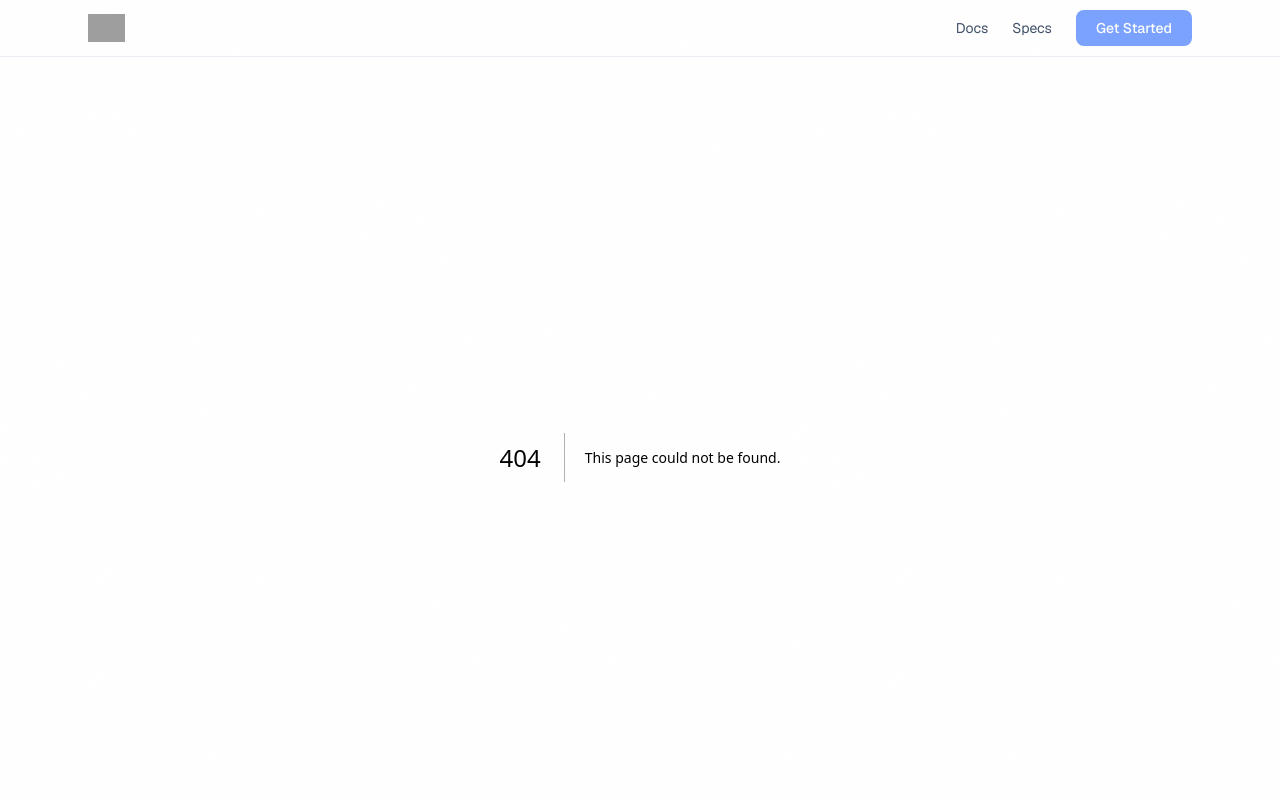
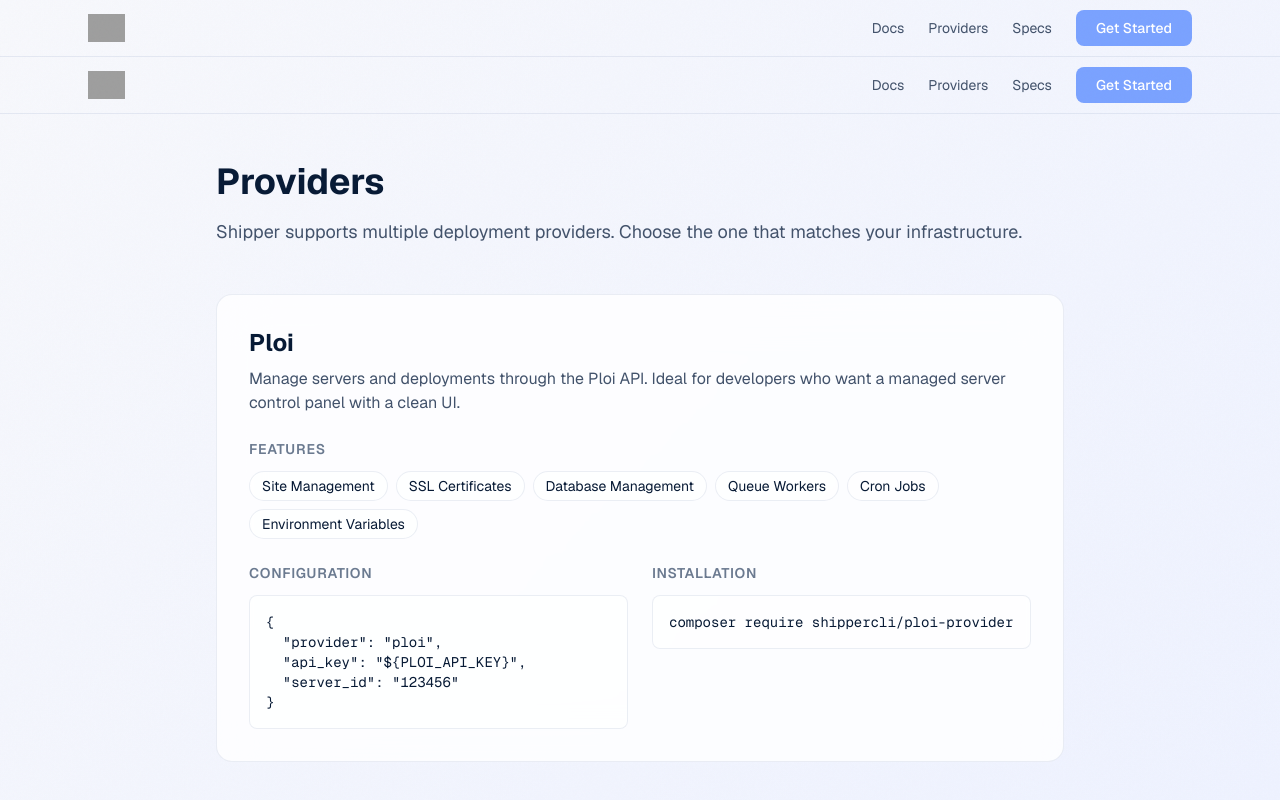
Before and after one commit to shippercli/website, a Next.js app: page /providers in a window 1280 px wide. Before the commit this address had no page. Shown: the top 800 px of the page. Built offline with nearby package versions, Linux system fonts and the light colour scheme; grey boxes are pictures that could not be loaded.

Commit message:
Add providers page, CTAs, and cPanel support

```diff
--- a/app/page.tsx
+++ b/app/page.tsx
@@ -134,7 +134,7 @@
               {[
                 {
                   title: "Provider Agnostic",
-                  desc: "Ploi, Forge, and more. One config, any provider.",
+                  desc: "Ploi, Forge, cPanel, and more. One config, any provider.",
                 },
                 {
                   title: "Plan & Apply",
@@ -185,6 +185,25 @@
             <h2 className="text-2xl font-semibold mb-6" style={{ color: "var(--foreground)" }}>
               Ready to ship?
             </h2>
+            <div className="flex flex-col sm:flex-row gap-4 justify-center mb-8">
+              <a
+                href="/docs"
+                className="inline-flex items-center justify-center gap-2 px-6 py-3 rounded-xl font-medium transition-all"
+                style={{ background: "var(--accent)", color: "white" }}
+              >
+                <svg className="w-5 h-5" fill="none" stroke="currentColor" viewBox="0 0 24 24">
+                  <path strokeLinecap="round" strokeLinejoin="round" strokeWidth={2} d="M13 7l5 5m0 0l-5 5m5-5H6" />
+                </svg>
+                Get Started
+              </a>
+              <a
+                href="/providers"
+                className="inline-flex items-center justify-center gap-2 px-6 py-3 rounded-xl font-medium border transition-all"
+                style={{ borderColor: "var(--border)", color: "var(--text-secondary)" }}
+              >
+                View Providers
+              </a>
+            </div>
             <code
               className="rounded-xl px-8 py-4 font-mono text-sm inline-block border"
               style={{
--- /dev/null
+++ b/app/providers/page.tsx
@@ -0,0 +1,117 @@
+import Nav from "@/components/nav";
+
+const providers = [
+  {
+    name: "Ploi",
+    slug: "ploi",
+    description: "Manage servers and deployments through the Ploi API. Ideal for developers who want a managed server control panel with a clean UI.",
+    features: ["Site Management", "SSL Certificates", "Database Management", "Queue Workers", "Cron Jobs", "Environment Variables"],
+    config: {
+      provider: "ploi",
+      api_key: "${PLOI_API_KEY}",
+      server_id: "123456",
+    },
+    install: "composer require shippercli/ploi-provider",
+  },
+  {
+    name: "Laravel Forge",
+    slug: "forge",
+    description: "Deploy to servers managed by Laravel Forge. Perfect for Laravel applications with built-in Composer, queue, and SSL support.",
+    features: ["Site Management", "SSL Certificates (Let's Encrypt)", "Database Management", "Queue Workers", "Git Deployment", "Daemon Commands"],
+    config: {
+      provider: "forge",
+      api_token: "${FORGE_API_TOKEN}",
+      server_id: "789012",
+    },
+    install: "composer global require laravel/forge-sdk",
+  },
+  {
+    name: "cPanel",
+    slug: "cpanel",
+    description: "Automate deployments to shared cPanel hosting accounts. Works with any cPanel provider that gives you API access.",
+    features: ["Git Version Control", "Domain Management", "Database Management", "SSL Certificates"],
+    config: {
+      provider: "cpanel",
+      host: "cpanel.example.com",
+      port: 2083,
+      username: "myuser",
+      api_token: "${CPANEL_API_TOKEN}",
+    },
+    install: "Already included in core Shipper",
+  },
+];
+
+export default function ProvidersPage() {
+  return (
+    <div className="flex flex-col flex-1">
+      <Nav />
+
+      <main className="flex-1 min-w-0">
+        <div className="max-w-4xl mx-auto px-6 py-12">
+          <h1 className="text-4xl font-bold mb-4">Providers</h1>
+          <p className="text-lg text-[var(--text-secondary)] mb-12">
+            Shipper supports multiple deployment providers. Choose the one that matches your infrastructure.
+          </p>
+
+          <div className="space-y-12">
+            {providers.map((provider) => (
+              <div key={provider.slug} className="border border-[var(--border)] rounded-2xl p-8 backdrop-blur-xl" style={{ background: "var(--surface)" }}>
+                <div className="mb-6">
+                  <h2 className="text-2xl font-bold mb-2">{provider.name}</h2>
+                  <p className="text-[var(--text-secondary)]">{provider.description}</p>
+                </div>
+
+                <div className="mb-6">
+                  <h3 className="text-sm font-semibold uppercase tracking-wider text-[var(--text-muted)] mb-3">Features</h3>
+                  <div className="flex flex-wrap gap-2">
+                    {provider.features.map((feature) => (
+                      <span
+                        key={feature}
+                        className="px-3 py-1 text-sm rounded-full border border-[var(--border)]"
+                        style={{ background: "var(--surface-glass)" }}
+                      >
+                        {feature}
+                      </span>
+                    ))}
+                  </div>
+                </div>
+
+                <div className="grid md:grid-cols-2 gap-6">
+                  <div>
+                    <h3 className="text-sm font-semibold uppercase tracking-wider text-[var(--text-muted)] mb-3">Configuration</h3>
+                    <pre className="p-4 rounded-lg border border-[var(--border)] text-sm font-mono overflow-x-auto" style={{ background: "var(--surface-glass)" }}>
+                      <code>{JSON.stringify(provider.config, null, 2)}</code>
+                    </pre>
+                  </div>
+
+                  <div>
+                    <h3 className="text-sm font-semibold uppercase tracking-wider text-[var(--text-muted)] mb-3">Installation</h3>
+                    <pre className="p-4 rounded-lg border border-[var(--border)] text-sm font-mono overflow-x-auto" style={{ background: "var(--surface-glass)" }}>
+                      <code>{provider.install}</code>
+                    </pre>
+                  </div>
+                </div>
+              </div>
+            ))}
+          </div>
+
+          <div className="mt-12 p-6 border border-[var(--border)] rounded-2xl text-center backdrop-blur-xl" style={{ background: "var(--surface)" }}>
+            <h3 className="font-semibold mb-2">Missing your provider?</h3>
+            <p className="text-sm text-[var(--text-secondary)] mb-4">
+              Shipper has a plugin architecture. Adding new providers is straightforward.
+            </p>
+            <a
+              href="https://github.com/shippercli/cli/issues/new"
+              target="_blank"
+              rel="noopener noreferrer"
+              className="inline-flex items-center gap-2 px-4 py-2 rounded-lg text-sm font-medium transition-colors"
+              style={{ background: "var(--accent)", color: "white" }}
+            >
+              Request a Provider
+            </a>
+          </div>
+        </div>
+      </main>
+    </div>
+  );
+}
--- a/components/nav.tsx
+++ b/components/nav.tsx
@@ -23,6 +23,7 @@
 
         <div className="hidden sm:flex items-center gap-6 text-sm">
           <Link href="/docs" style={{ color: active === "docs" ? "var(--accent)" : "var(--text-secondary)" }}>Docs</Link>
+          <Link href="/providers" style={{ color: active === "providers" ? "var(--accent)" : "var(--text-secondary)" }}>Providers</Link>
           <Link href="/specs" style={{ color: active === "specs" ? "var(--accent)" : "var(--text-secondary)" }}>Specs</Link>
           <Link href="/docs" className="nav-button">Get Started</Link>
         </div>
```
